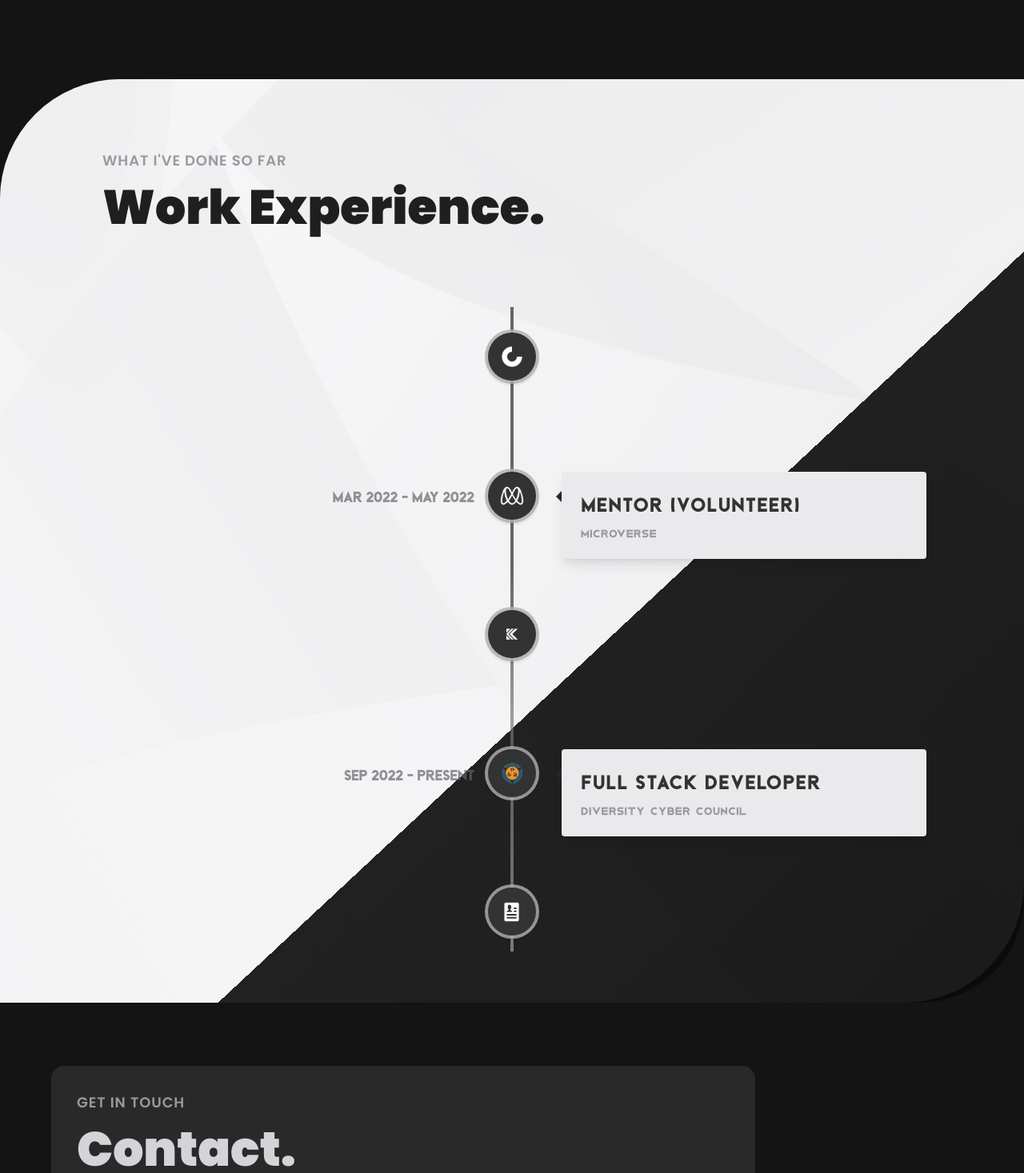
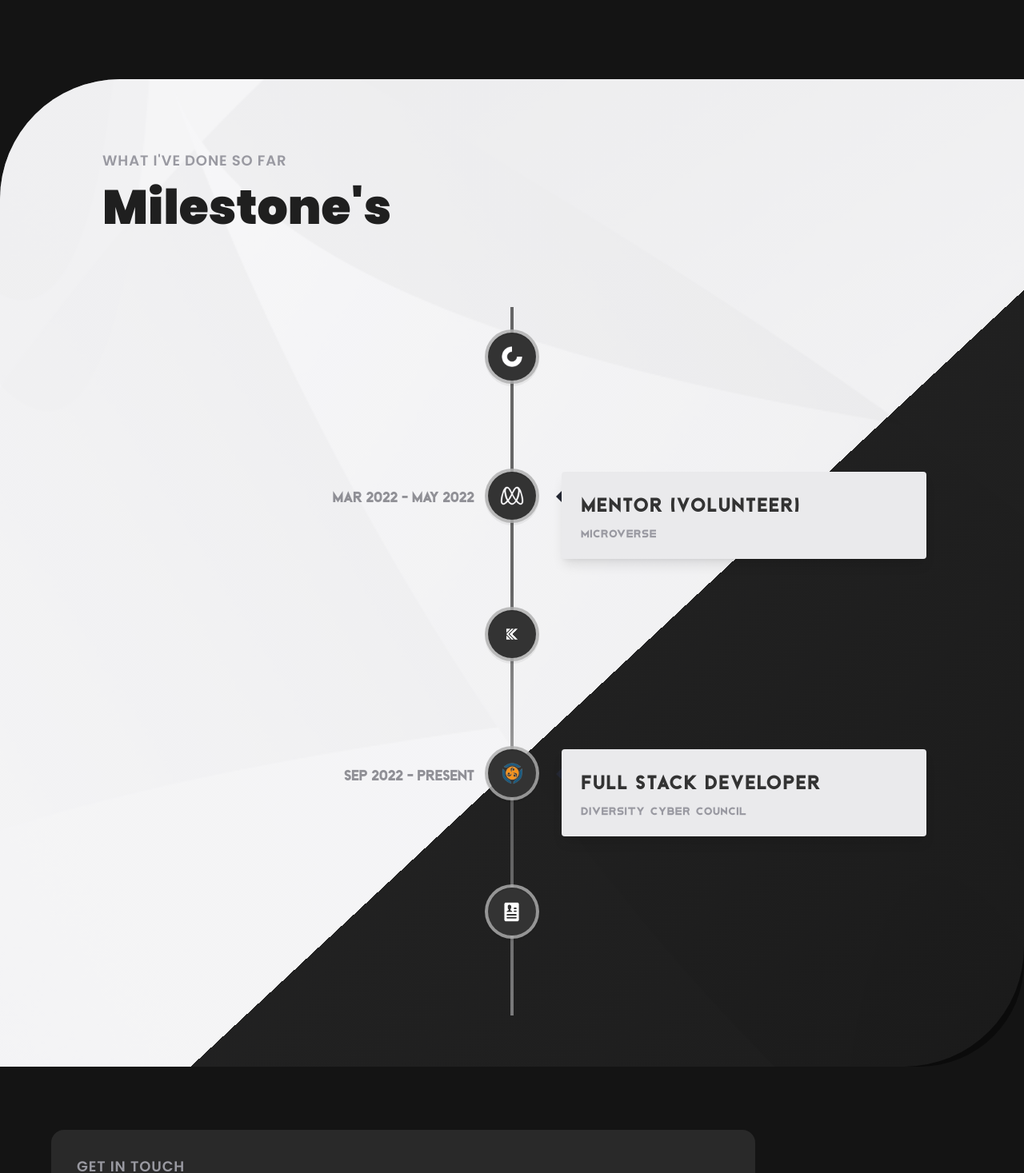
Before and after one commit to Muslin-International-Ltd/company-portfolio, a React (Vite) app: page / in a window 1280 px wide. Shown: the part 3232-4699 px from the top of the page at 80% size. Built offline with nearby package versions, Linux system fonts and the light colour scheme.

Commit message:
Experience page

```diff
--- a/src/components/Experience.jsx
+++ b/src/components/Experience.jsx
@@ -59,7 +59,9 @@ const Experience = () => {
           What I've done so far
         </p>
         <h2 className={`${styles.sectionHeadText} sm:pl-16 pl-[2rem]`}>
-          Work Experience.
+          {/* done milestone */}
+          Milestone's
+
         </h2>
       </motion.div>
 
@@ -91,7 +93,7 @@ const Experience = () => {
                 />
               </div>
             }>
-            {/* <button
+            <button
               className="live-demo flex justify-between
               sm:text-[18px] text-[14px] text-timberWolf
               font-bold font-beckman items-center py-5 pl-3 pr-3
@@ -116,14 +118,14 @@ const Experience = () => {
                   .querySelector('.download-btn')
                   .setAttribute('src', download);
               }}>
-               MY RESUME
+               Code of Conduct
               <img
                 src={download}
                 alt="download"
                 className="download-btn sm:w-[26px] sm:h-[26px]
                 w-[23px] h-[23px] object-contain"
               />
-            </button>  */}
+            </button>
           </VerticalTimelineElement>
         </VerticalTimeline>
       </div>
```
